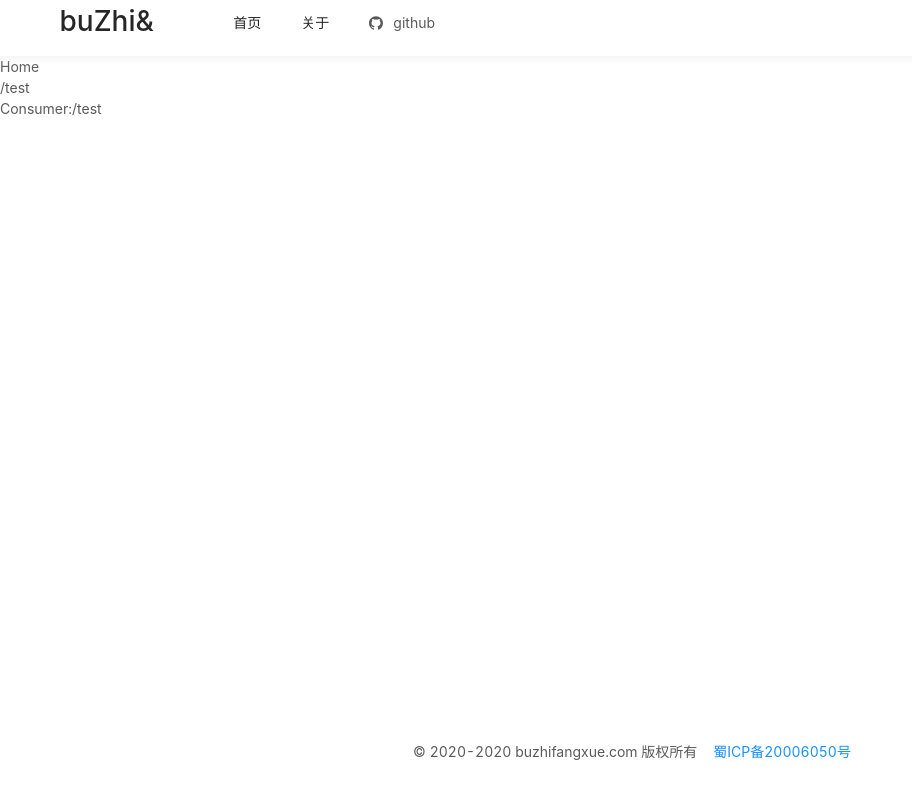
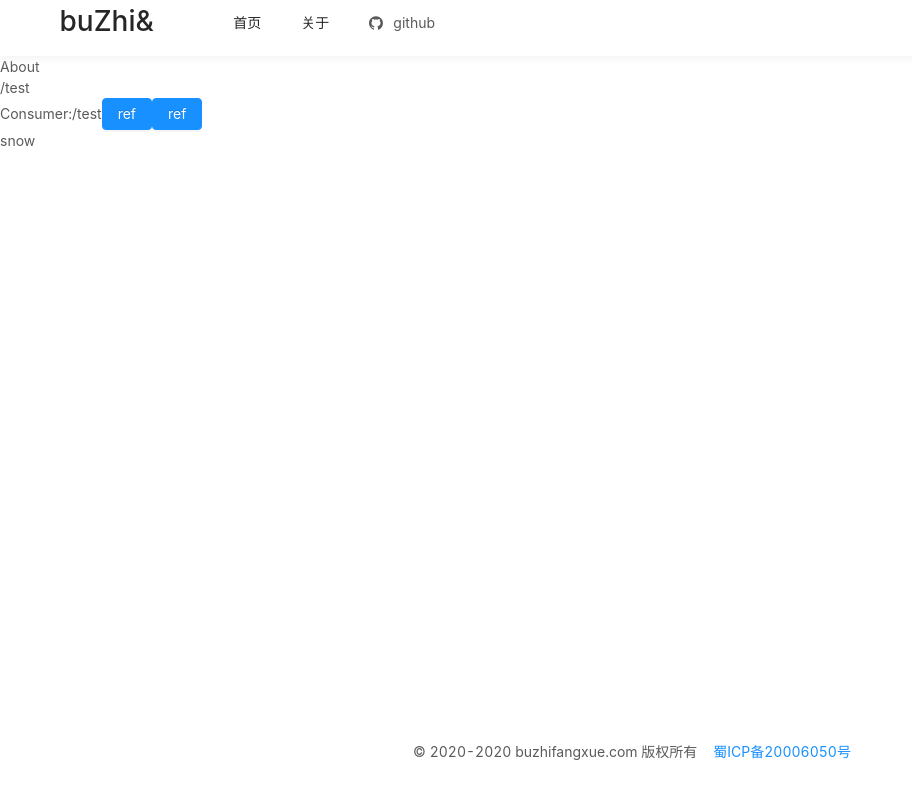
Before and after one commit to snowtreetree/buzhi, a React app: page /test in a window 1280 px wide. Shown: the whole page, without its empty margins (0-912 px from the left). Built offline with nearby package versions, Linux system fonts and the light colour scheme.

Commit message:
feat: hoc

```diff
--- a/src/App.js
+++ b/src/App.js
@@ -49,11 +49,11 @@ function App() {
         <Route path="/about">
             <About />
           </Route>
+          <Route path="/test">
+            <Test />
+          </Route>
           <Route path="/">
             <Home />
-          </Route>
-          <Route path="/test">
-            <Test />
           </Route>
         </Switch>
       </div>
--- /dev/null
+++ b/src/components/hoc.js
@@ -0,0 +1,18 @@
+import React,{Component} from 'react'
+
+function Hoc(WrappedComponent) {
+    return class extends Component {
+        constructor(props){
+            super(props)
+            this.state ={
+                author:"snow"
+            }
+        }
+       render(){
+        return (<WrappedComponent {...this.props} {...this.state}></WrappedComponent>)
+       }
+    }
+
+}
+
+export default Hoc
--- a/src/pages/test.js
+++ b/src/pages/test.js
@@ -1,7 +1,24 @@
-import React from 'react'
+import React,{Component} from 'react'
 import Use from './use'
 import {Button} from 'antd'
 import RefButton from '../components/refButton'
+import hoc from '../components/hoc'
+
+class WrappedComponent extends Component {
+    constructor(props){
+        super(props)
+        this.state = {
+
+        }
+    }
+    render(){
+        return (<div>{this.props.author}</div>)
+    }
+}
+
+const HocWrappedComponent = hoc(WrappedComponent)
+
+console.log(HocWrappedComponent)
 
 const ref = React.createRef()
 function About(params) {
@@ -13,6 +30,7 @@ function About(params) {
         <Use></Use>
         <Button type="primary" onClick={showRef}>ref</Button>
         <RefButton name="ref" ref={ref}/>
+        <HocWrappedComponent/>
     </div>)
 }
 
```
